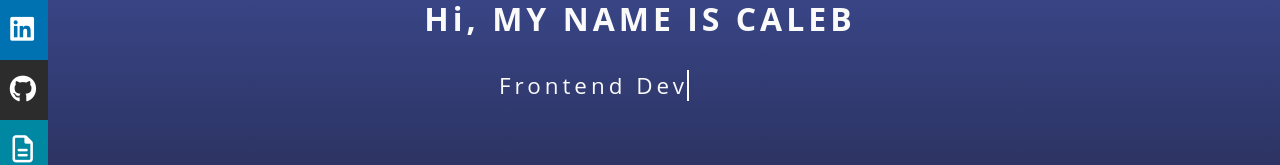
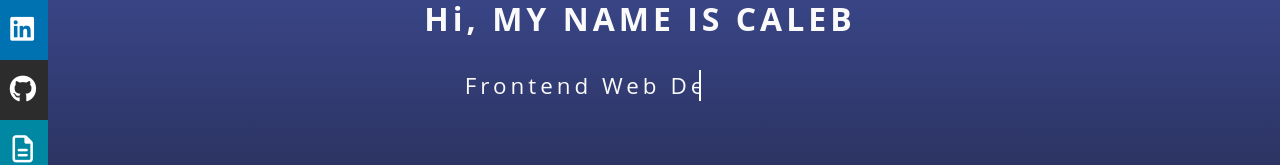
Before and after one commit to Swhag/old-portfolio, a React (Create React App) app: page / in a window 1280 px wide. Shown: the part 280-445 px from the top of the page. Built offline with nearby package versions, Linux system fonts and the light colour scheme; the HTML template or start-up script is replaced by a standard one.

Commit message:
Update Hero.js

```diff
--- a/src/components/Hero.js
+++ b/src/components/Hero.js
@@ -20,7 +20,7 @@ function Hero(props) {
       <div className='hero-inner'>
         <h1 className={`line-one ${fadeIn}`}>Hi, MY NAME IS CALEB</h1>
         <div>
-          <p className={`line-two ${fadeIn}`}>Frontend Developer</p>
+          <p className={`line-two ${fadeIn}`}>Frontend Web Developer</p>
         </div>
       </div>
       <div className={`button-wrapper start ${fadeIn}`}>
```
